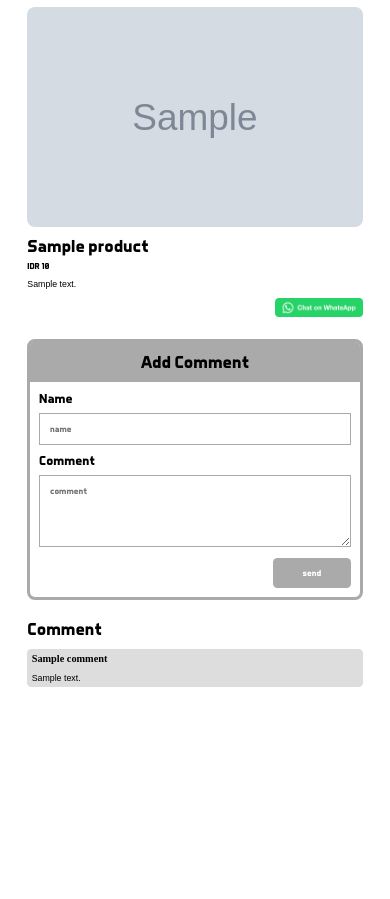
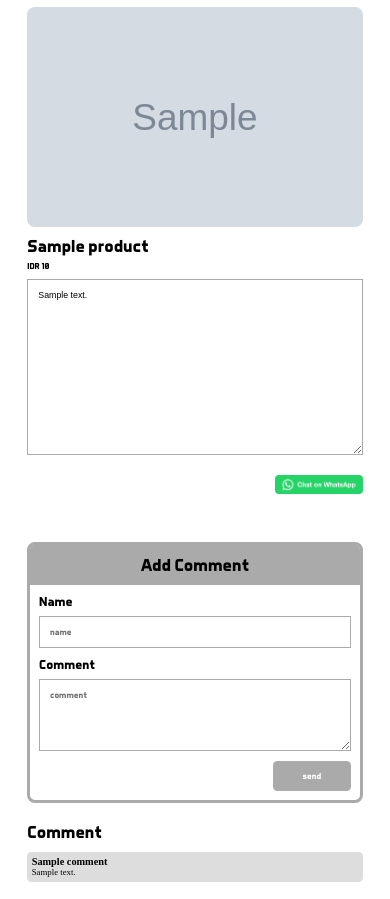
Before and after one commit to Anomali99/LivingHom, a Flask app: page /detail/1 in a window 390 px wide. Shown: the part 41-940 px from the top of the page. Before the commit the page ends 728 px from the top, so only its background shows below. Run offline with Flask 3, Linux system fonts and the light colour scheme; tables that the repository leaves empty hold one stand-in row (values such as "Sample post"); grey boxes marked "Sample" are stand-in pictures.

Commit message:
penyesuaian layout

```diff
--- a/app/static/css/detail.css
+++ b/app/static/css/detail.css
@@ -49,9 +49,10 @@ h2 {
   font-family: "areo", sans-serif;
 }
 
-p {
+.description {
   margin-top: 1rem;
   font-size: 1rem;
+  height: 50%;
   font-family: "arial", sans-serif;
   text-align: justify;
 }
@@ -136,3 +137,27 @@ button {
   padding: 0.5rem;
   margin-bottom: 0.5rem;
 }
+
+/* Laptop */
+@media (max-width: 1366px) {
+  .comment {
+    margin-top: 4rem;
+  }
+}
+
+/* Tablet */
+@media (max-width: 768px) {
+  .comment {
+    margin-top: 4rem;
+  }
+}
+
+/* Mobile */
+@media (max-width: 450px) {
+  .comment {
+    margin-top: 4rem;
+  }
+  .description {
+    height: 20rem;
+  }
+}
--- a/app/static/css/monitoring.css
+++ b/app/static/css/monitoring.css
@@ -129,12 +129,16 @@ h3 {
 
 .row h2,
 .row h3 {
-  flex: 0 0 25%;
+  flex: 0 0 60%;
 }
 
 h2 {
   background-color: #ddd;
   flex: 0 0 inherit;
+}
+
+.title {
+  text-align: left;
 }
 
 /* Tablet */
--- a/app/templates/detailadmin.html
+++ b/app/templates/detailadmin.html
@@ -63,7 +63,7 @@
     id="webLink"
     name="webLink"
     placeholder="web link"
-    value="/web/{{ link.web_link }}"
+    value="{{ IPserver }}/web/{{ link.web_link }}"
     readonly
   />
   <label for="wa">Instagram Link</label>
@@ -72,7 +72,7 @@
     id="igLink"
     name="igLink"
     placeholder="instagram link"
-    value="/ig/{{ link.ig_link }}"
+    value="{{ IPserver }}/ig/{{ link.ig_link }}"
     readonly
   />
   <label for="fbLink">Facebook Link</label>
@@ -81,7 +81,7 @@
     id="fbLink"
     name="fbLink"
     placeholder="facebook link"
-    value="/fb/{{ link.fb_link }}"
+    value="{{ IPserver }}/fb/{{ link.fb_link }}"
     readonly
   />
   <input type="hidden" name="form_type" value="update" />
--- a/app/templates/detailuser.html
+++ b/app/templates/detailuser.html
@@ -2,7 +2,7 @@
   <div class="detail">
     <h1>{{ product.title }}</h1>
     <h2>IDR {{ product.price }}</h2>
-    <p>{{ product.description }}</p>
+    <textarea class="description">{{ product.description }}</textarea>
     <div class="btn-container">
       <img
         id="btn-wa"
--- a/app/templates/monitoring.html
+++ b/app/templates/monitoring.html
@@ -75,9 +75,9 @@
       </div>
       {% for product in products %}
       <div class="row">
-        <h3>/web/{{ product.link[0].web_link }}</h3>
-        <h3>/ig/{{ product.link[0].ig_link }}</h3>
-        <h3>/fb/{{ product.link[0].fb_link }}</h3>
+        <h3>{{ IPserver }}/web/{{ product.link[0].web_link }}</h3>
+        <h3>{{ IPserver }}/ig/{{ product.link[0].ig_link }}</h3>
+        <h3>{{ IPserver }}/fb/{{ product.link[0].fb_link }}</h3>
         <h3>{{ product.link[0].web_click }}</h3>
         <h3>{{ product.link[0].ig_click }}</h3>
         <h3>{{ product.link[0].fb_click }}</h3>
--- a/app/view/home.py
+++ b/app/view/home.py
@@ -2,6 +2,7 @@ from . import view
 from datetime import datetime
 from app.models import db, Product, Images, Link, Comment
 from flask import render_template, session, redirect, request
+import socket
 
 @view.route('/', methods=['GET', 'POST'])
 def home():
@@ -26,6 +27,8 @@ def detail(id):
     if product:
         link = Link.query.filter_by(id_product=product.id).first()
         comments = Comment.query.filter_by(id_product=product.id).all()
+        IPaddress = socket.gethostbyname(socket.gethostname())
+        URI = f'http://{IPaddress}:5127'
         if request.method == 'POST':
             type = request.form['form_type']
             if type == 'addComment':
@@ -34,7 +37,6 @@ def detail(id):
                 newComment = Comment(name=nama,comment=comment,id_product=product.id)
                 db.session.add(newComment)
                 db.session.commit()
-                return redirect(f'/detail/{product.id}')
             elif type == 'update':
                 title = request.form['title']
                 price = request.form['price']
@@ -55,7 +57,6 @@ def detail(id):
                 db.session.merge(newProduct)
                 db.session.merge(newLink)
                 db.session.commit()
-                return redirect(f'/detail/{product.id}')
-        return render_template('detail.html', login=login, product=product, link=link, comments=comments)
+        return render_template('detail.html', login=login, product=product, link=link, comments=comments, IPserver=URI)
     else:
         return render_template('404.html')
--- a/app/view/product.py
+++ b/app/view/product.py
@@ -4,6 +4,7 @@ from app.models import db, Product, Images, Link
 from flask import render_template, session, request, redirect, current_app
 from .chart import getChartAll, getChartCustomAll, getChartWeek, getChartYear, getChartMonth, getChartProduct, getChartMonthAll, getChartWeekAll, getChartYearAll
 import os
+import socket
 import random
 
 @view.route('/product', methods=['GET','POST'])
@@ -86,4 +87,6 @@ def monitoring():
     else:
         getChartAll()
     products = Product.query.all()
-    return render_template('monitoring.html', login=login, products=products)
+    IPaddress = socket.gethostbyname(socket.gethostname())
+    URI = f'http://{IPaddress}:5127'
+    return render_template('monitoring.html', login=login, products=products, IPserver=URI)
```
Also changed, not shown: app/static/asset/img/chart/fb_chart.png, app/static/asset/img/chart/ig_chart.png, app/static/asset/img/chart/web_chart.png.
